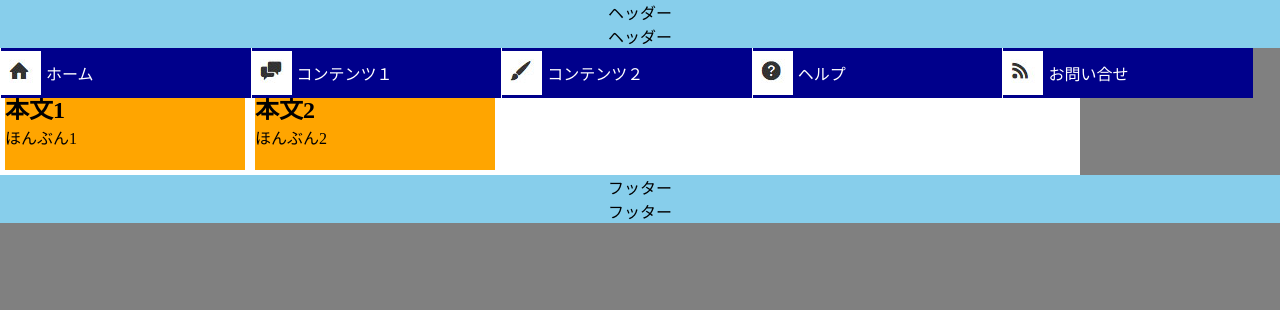
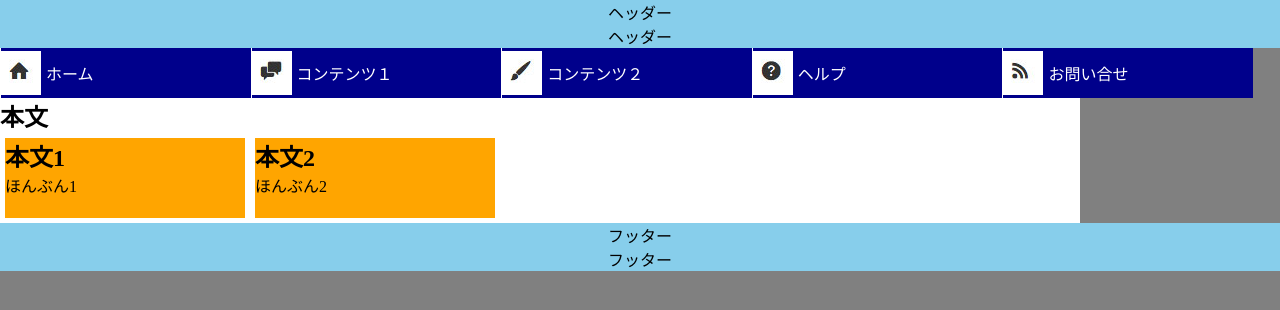
Before and after one commit to ekuaru/web1, a plain HTML site: page other.html in a window 1280 px wide. Drawn offline with Linux system fonts and the light colour scheme.

Commit message:
Update default.css

```diff
--- a/css/default.css
+++ b/css/default.css
@@ -10,7 +10,7 @@ body{
  margin: 48px 0 0 0;
 }
 #pad{
-  margin: 50px 0 0 0;
+  margin: 98px 0 0 0;
 }
 header{
  background-color: skyblue;
```
